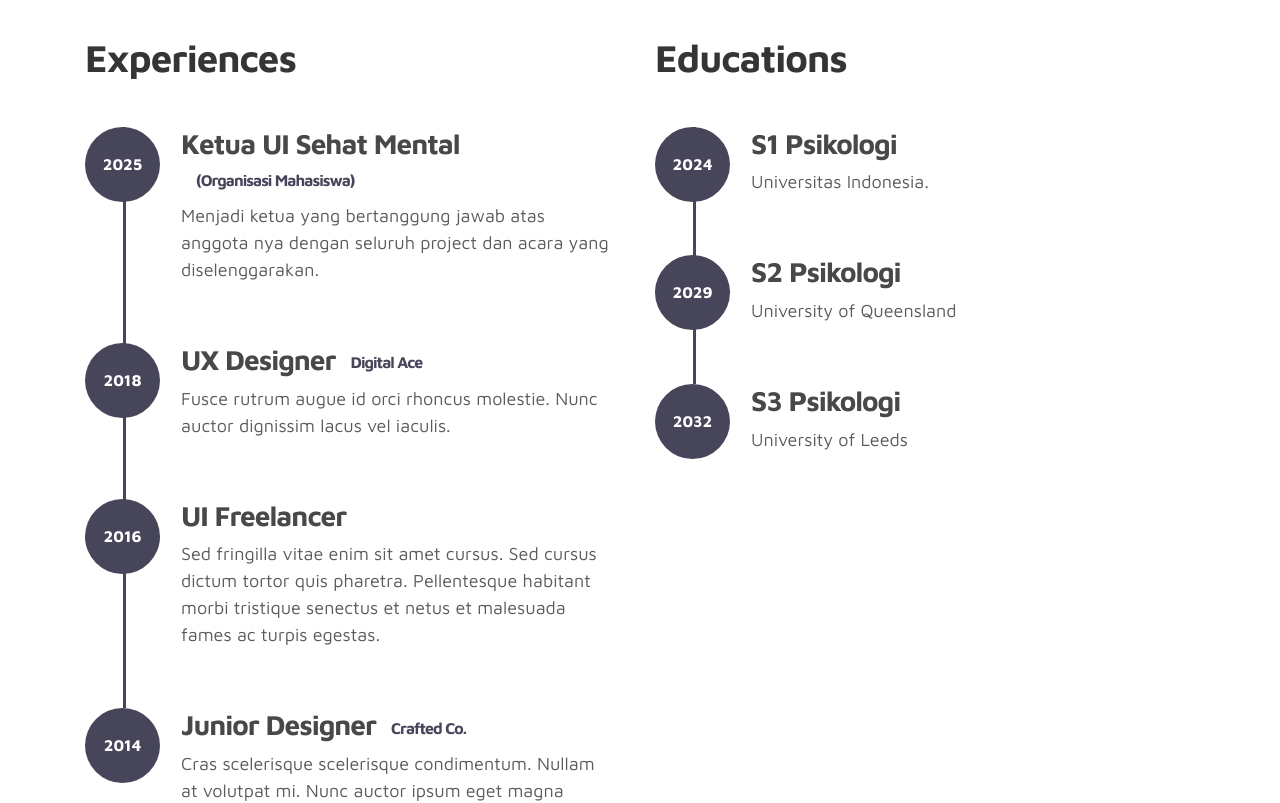
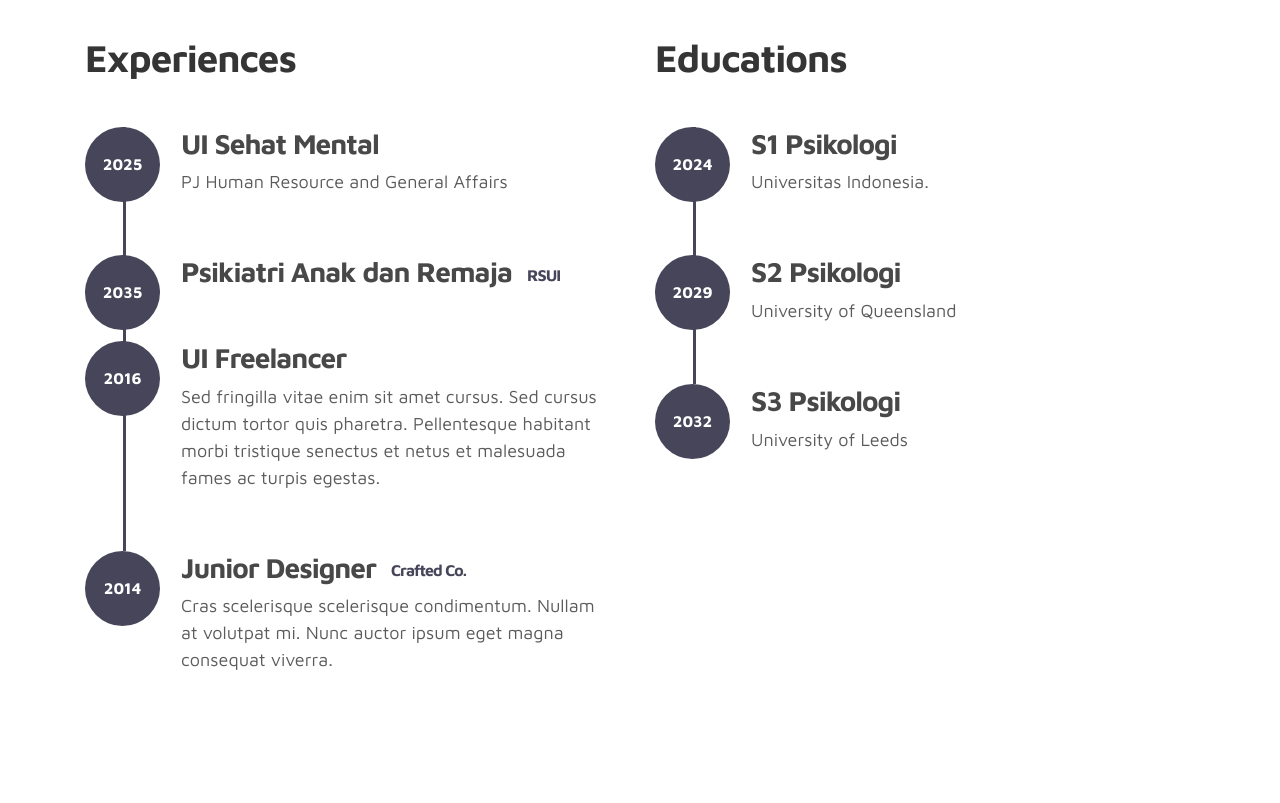
Before and after one commit to psychw6rd/aisha, a plain HTML site: page index.html in a window 1280 px wide. Shown: the part 1600-2403 px from the top of the page. Drawn offline with Linux system fonts and the light colour scheme; grey boxes are pictures that could not be loaded.

Commit message:
Update index.html

```diff
--- a/index.html
+++ b/index.html
@@ -164,18 +164,17 @@ https://www.tooplate.com/view/2115-marvel
                                   <span>2025</span>
                              </div>
                              <div class="timeline-info">
-                                  <h3><span>Ketua UI Sehat Mental</span><small>(Organisasi Mahasiswa)</small></h3>
-                                  <p>Menjadi ketua yang bertanggung jawab atas anggota nya dengan seluruh project dan acara yang diselenggarakan.</p>
+                                  <h3><span>UI Sehat Mental</span></h3>
+                                  <p>PJ Human Resource and General Affairs</p>
                              </div>
                         </div>
 
                         <div class="timeline-wrapper">
                             <div class="timeline-yr">
-                                <span>2018</span>
+                                <span>2035</span>
                             </div>
                             <div class="timeline-info">
-                                <h3><span>UX Designer</span><small>Digital Ace</small></h3>
-                                <p>Fusce rutrum augue id orci rhoncus molestie. Nunc auctor dignissim lacus vel iaculis.</p>
+                                <h3><span>Psikiatri Anak dan Remaja</span><small>RSUI</small></h3>
                             </div>
                         </div>
 
```
